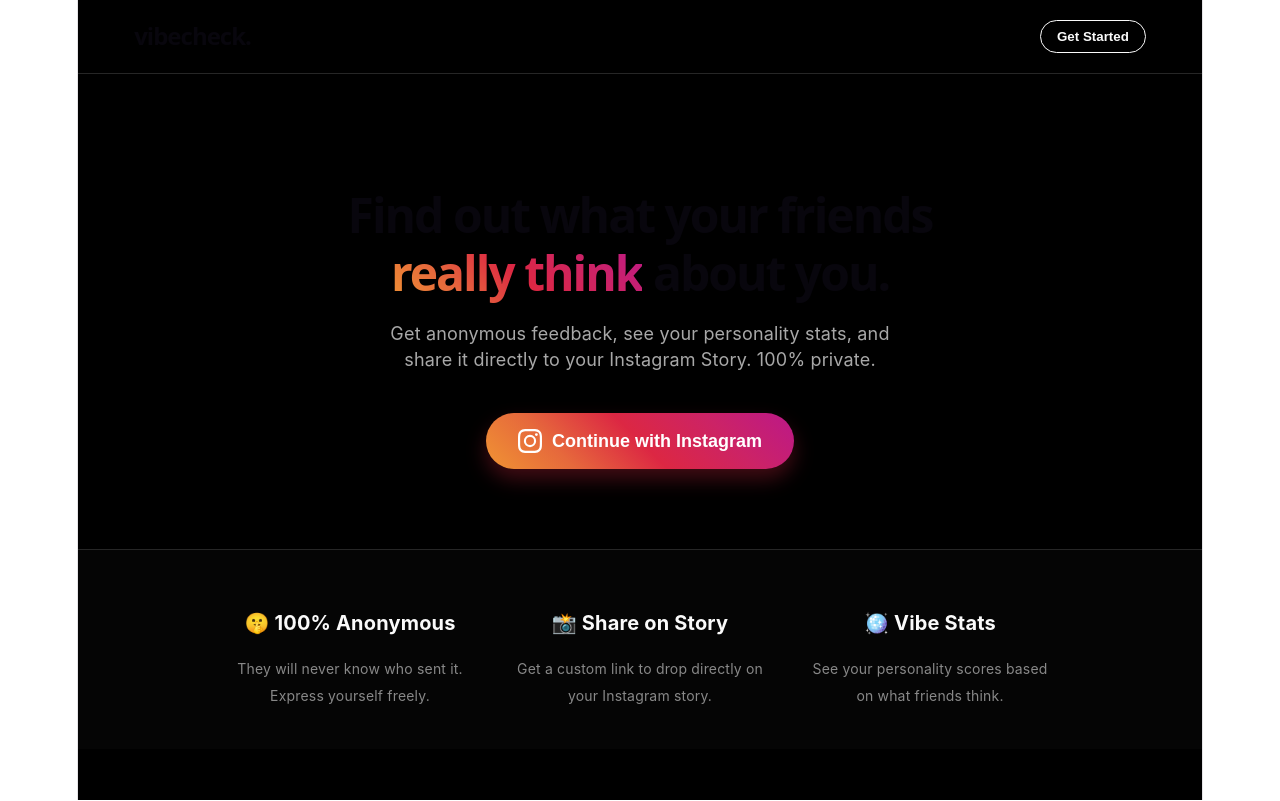
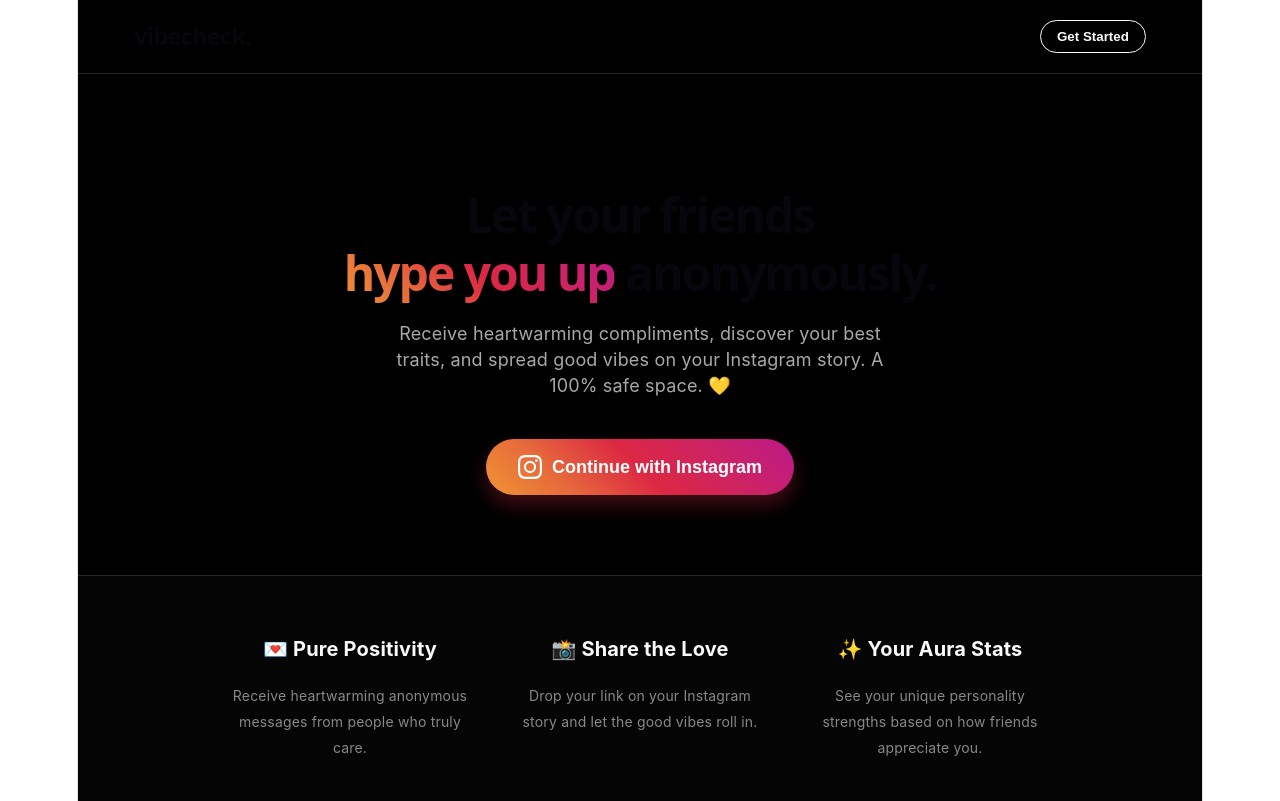
Before and after one commit to Tahir77778888/VibeCheck-Backend, a React (Vite) app in the folder VibeCheck-Frontend/: page / in a window 1280 px wide. Built offline with nearby package versions, Linux system fonts and the light colour scheme.

Commit message:
better home pege

```diff
--- a/VibeCheck-Frontend/src/App.jsx
+++ b/VibeCheck-Frontend/src/App.jsx
@@ -2,7 +2,7 @@ import { useState, useEffect, useRef } from 'react';
 import axios from 'axios';
 import { BrowserRouter as Router, Routes, Route, useParams, useNavigate } from 'react-router-dom';
 
-// ---------------- HOME COMPONENT (SEO Landing Page) ----------------
+// ---------------- HOME COMPONENT (Wholesome & Positive Vibe) ----------------
 function Home() {
   const [showForm, setShowForm] = useState(false);
   const [name, setName] = useState('');
@@ -42,10 +42,10 @@ function Home() {
       {/* Hero Section */}
       <div style={{ textAlign: 'center', padding: '80px 20px', maxWidth: '800px', margin: '0 auto' }}>
         <h1 style={{ fontSize: '48px', fontWeight: '900', marginBottom: '20px', lineHeight: '1.2', letterSpacing: '-2px' }}>
-          Find out what your friends <br /><span style={{ background: 'linear-gradient(45deg, #f09433 0%, #e6683c 25%, #dc2743 50%, #cc2366 75%, #bc1888 100%)', WebkitBackgroundClip: 'text', WebkitTextFillColor: 'transparent' }}>really think</span> about you.
+          Let your friends <br /><span style={{ background: 'linear-gradient(45deg, #f09433 0%, #e6683c 25%, #dc2743 50%, #cc2366 75%, #bc1888 100%)', WebkitBackgroundClip: 'text', WebkitTextFillColor: 'transparent' }}>hype you up</span> anonymously.
         </h1>
         <p style={{ color: '#a8a8a8', fontSize: '18px', marginBottom: '40px', maxWidth: '500px', margin: '0 auto 40px auto' }}>
-          Get anonymous feedback, see your personality stats, and share it directly to your Instagram Story. 100% private.
+          Receive heartwarming compliments, discover your best traits, and spread good vibes on your Instagram story. A 100% safe space. 💛
         </p>
 
         {!showForm ? (
@@ -69,19 +69,19 @@ function Home() {
         )}
       </div>
 
-      {/* SEO Features Section */}
+      {/* SEO Features Section (Wholesome Version) */}
       <div style={{ display: 'flex', justifyContent: 'center', gap: '40px', padding: '40px 20px', flexWrap: 'wrap', borderTop: '1px solid #262626', backgroundColor: '#050505' }}>
         <div style={{ textAlign: 'center', maxWidth: '250px' }}>
-          <h3 style={{ fontSize: '20px' }}>🤫 100% Anonymous</h3>
-          <p style={{ color: '#888', fontSize: '14px' }}>They will never know who sent it. Express yourself freely.</p>
+          <h3 style={{ fontSize: '20px' }}>💌 Pure Positivity</h3>
+          <p style={{ color: '#888', fontSize: '14px' }}>Receive heartwarming anonymous messages from people who truly care.</p>
         </div>
         <div style={{ textAlign: 'center', maxWidth: '250px' }}>
-          <h3 style={{ fontSize: '20px' }}>📸 Share on Story</h3>
-          <p style={{ color: '#888', fontSize: '14px' }}>Get a custom link to drop directly on your Instagram story.</p>
+          <h3 style={{ fontSize: '20px' }}>📸 Share the Love</h3>
+          <p style={{ color: '#888', fontSize: '14px' }}>Drop your link on your Instagram story and let the good vibes roll in.</p>
         </div>
         <div style={{ textAlign: 'center', maxWidth: '250px' }}>
-          <h3 style={{ fontSize: '20px' }}>🪩 Vibe Stats</h3>
-          <p style={{ color: '#888', fontSize: '14px' }}>See your personality scores based on what friends think.</p>
+          <h3 style={{ fontSize: '20px' }}>✨ Your Aura Stats</h3>
+          <p style={{ color: '#888', fontSize: '14px' }}>See your unique personality strengths based on how friends appreciate you.</p>
         </div>
       </div>
     </div>
```
